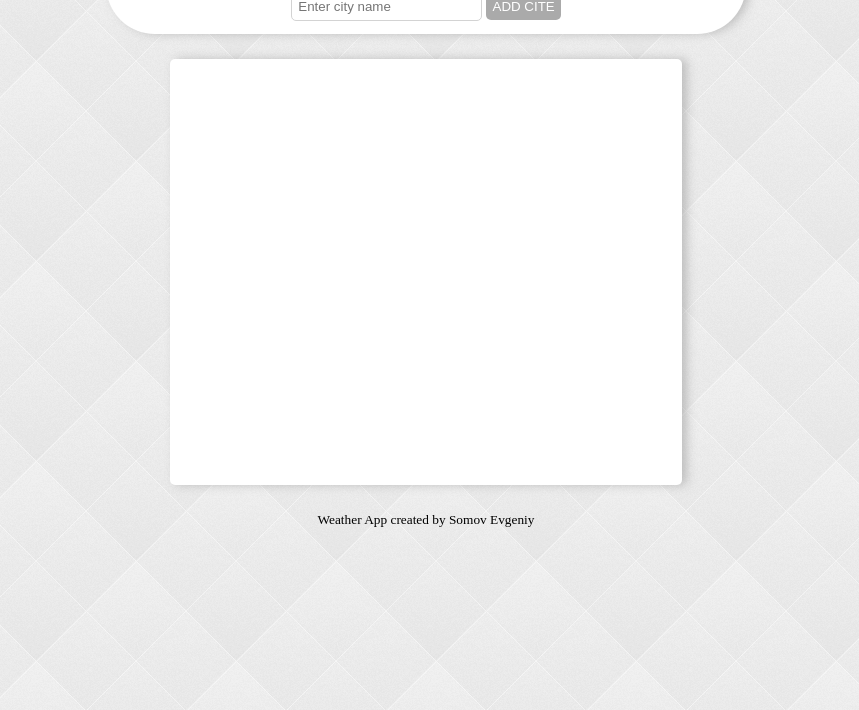
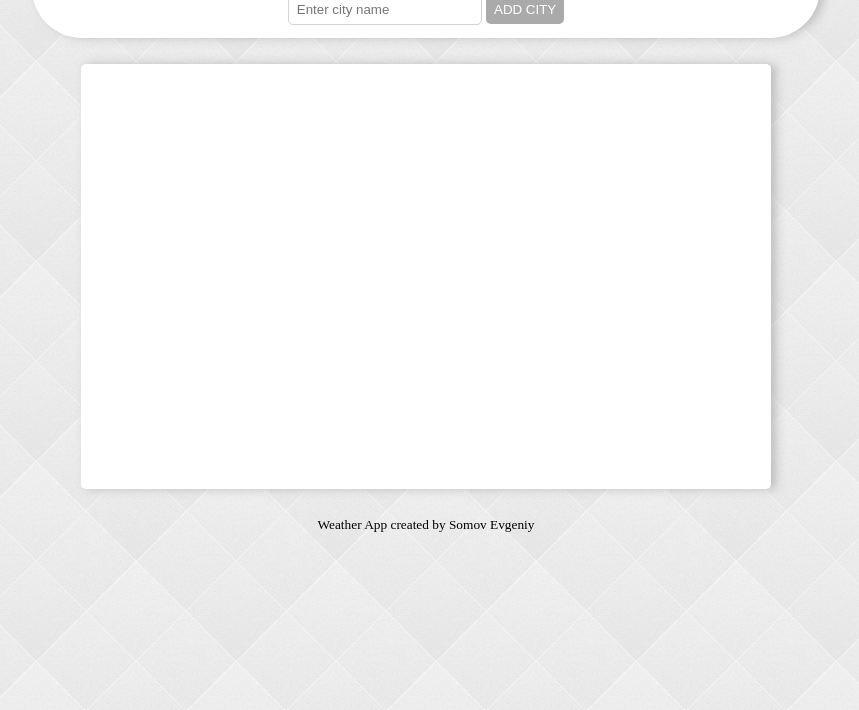
Before and after one commit to CatfishStudio/weather, a plain HTML site: page good_app/index.html in a window 1280 px wide. Shown: the part 90-800 px from the top of the page, without its empty margins (214-1073 px from the left). Drawn offline with Linux system fonts and the light colour scheme.

Commit message:
on resize

```diff
--- a/good_app/css/style.css
+++ b/good_app/css/style.css
@@ -11,9 +11,11 @@ body {
 
 header {
     display: block;
+    /*
     margin-top: 2%;
     margin-left: 25%;
     margin-right: 25%;
+    */
     padding: 1%;
     border-radius: 50px;
     box-shadow: 5px 0 10px rgba(150, 150, 150, 0.5);
@@ -23,9 +25,11 @@ header {
 section{
     display: block;
     text-align: left;
+    /*
     margin-top: 2%;
     margin-left: 30%;
     margin-right: 30%;
+    */
     padding: 1%;
     border-radius: 5px;
     box-shadow: 5px 0 10px rgba(150, 150, 150, 0.5);
--- a/good_app/index.html
+++ b/good_app/index.html
@@ -6,12 +6,12 @@
         <link href="./css/style.css" rel="stylesheet" />
         <script src="./js/script.js"></script>
     </head>
-    <body onload="onLoad()">
+    <body onload="onLoad()" onresize="onResize()">
         <header>
             <h1>Weather App</h1>
             <p>
                 <input type="text" id="inputText" placeholder="Enter city name" />
-                <button id="buttonAdd" onclick="onButtonClick()">ADD CITE</button>
+                <button id="buttonAdd" onclick="onButtonClick()">ADD CITY</button>
             </p>
         </header>
         <section>
--- a/good_app/js/script.js
+++ b/good_app/js/script.js
@@ -96,9 +96,25 @@ function onButtonClick() {
     }
 }
 
+function onResize() {
+    var header = document.getElementsByTagName('header')[0];
+    header.style.marginTop = 2 + '%';
+    header.style.marginLeft = (window.innerWidth / 100 * 1.5) + '%';
+    header.style.marginRight = (window.innerWidth / 100 * 1.5) + '%';
+
+    var section = document.getElementsByTagName('section')[0];
+    section.style.marginTop = 2 + '%';
+    section.style.marginLeft = (window.innerWidth / 100 * 1.8) + '%';
+    section.style.marginRight = (window.innerWidth / 100 * 1.8) + '%';
+
+
+    var listCities = document.getElementById('listCities');
+    listCities.style.height = (window.innerHeight / 2) + 'px';
+}
+
 function onLoad() {
     cities = [];
     ids = 0;
-    document.getElementById('listCities').style.height = (window.innerHeight / 2) + 'px';
+    onResize();
     myGeolocation();
 }
```
